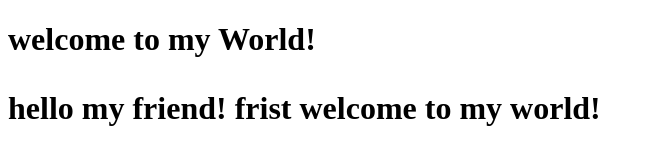
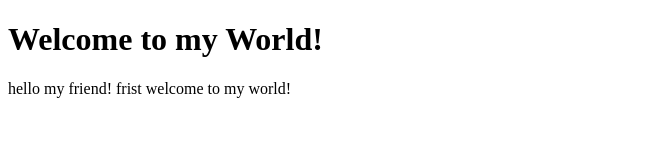
Before and after one commit to guyang1949/guyang1949.github.io, a plain HTML site: page index.html in a window 1280 px wide. Shown: the whole page, without its empty margins (0-653 px from the left). Drawn offline with Linux system fonts and the light colour scheme.

Commit message:
change something

```diff
--- a/index.html
+++ b/index.html
@@ -4,7 +4,7 @@
 <title>MR Snow's Bolg</title>
 </head>
 <body>
-  <h1> welcome to my World!
+  <h1>Welcome to my World!</h1>
     <p>hello my friend! frist welcome to my world!</p>
 
 </body>
```
